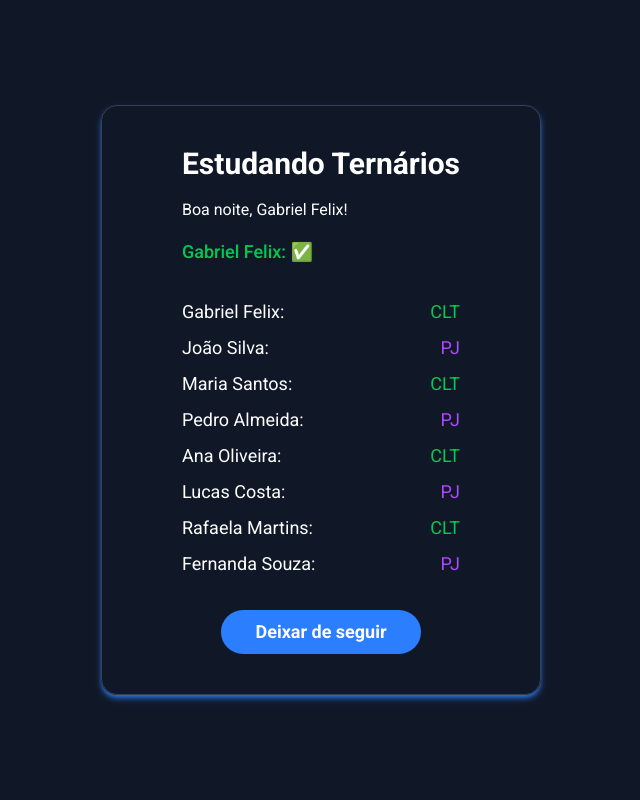
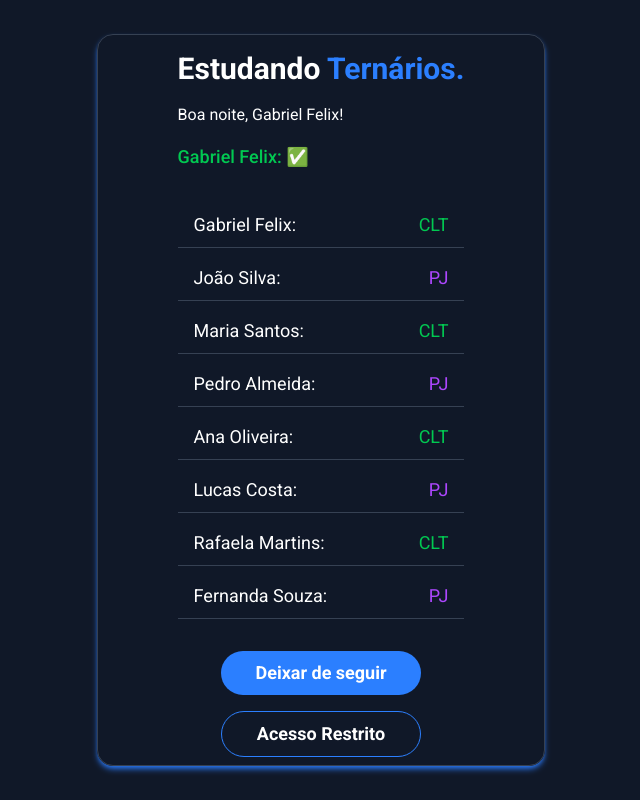
Before and after one commit to GabrielFelix22/estudando-ternario, a React (Vite) app: page / in a window 1280 px wide. Shown: the whole page, without its empty margins (319-959 px from the left). Built offline with nearby package versions, Linux system fonts and the light colour scheme.

Commit message:
commit ajustes no layout, estilos e inclusao de outro button para permissao de acesso caso seja admin ou negado com icon de mouse block para acesso negado.

```diff
--- a/src/App.jsx
+++ b/src/App.jsx
@@ -20,12 +20,19 @@ function App() {
     online: true,
   };
 
+  const admin = {
+    nome: 'Administrador',
+    permissao: 'user',
+  };
+
   const hora = new Date().getHours();
 
   return (
-    <div className="min-h-screen flex flex-col items-center justify-center gap-4 bg-gray-900 text-white container-app">
-      <div className="flex flex-col gap-4 border border-gray-700 py-10 px-20 rounded-2xl shadow-md shadow-blue-500/80">
-        <h1 className="text-3xl font-bold">Estudando Ternários</h1>
+    <div className="min-h-screen flex flex-col items-center justify-center gap-4 bg-gray-900 text-white container-app p-4">
+      <div className="flex flex-col gap-4 border border-gray-700 py-2 px-20 rounded-2xl shadow-md shadow-blue-500/80">
+        <h1 className="text-3xl font-bold mt-2">
+          Estudando <span className="text-blue-500">Ternários.</span>
+        </h1>
         <p>{`${hora < 12 ? 'Bom dia' : hora < 18 ? 'Boa tarde' : 'Boa noite'}, ${usuario.nome}!`}</p>
         <p
           className={`font-medium text-lg ${usuario.online ? 'text-green-500' : 'text-red-500'}`}
@@ -37,7 +44,7 @@ function App() {
           {funcionarios.map((funcionario) => (
             <li
               key={funcionario.nome}
-              className="flex justify-between w-full gap-1"
+              className="flex justify-between w-full gap-1 border-b border-gray-700 py-2 px-4"
             >
               {`${funcionario.nome}:`}
               <span
@@ -58,6 +65,20 @@ function App() {
           >
             {seguindo ? 'Deixar de seguir' : 'Seguir'}
           </button>
+
+          <button
+            type="button"
+            className={`
+              mx-auto block w-50 mt-2 border border-blue-500 text-white font-bold py-2 px-4 rounded-full
+              ${
+                admin.permissao === 'admin'
+                  ? 'hover:bg-blue-400/30 cursor-pointer'
+                  : 'cursor-not-allowed'
+              }
+            `}
+          >
+            {admin.permissao === 'admin' ? 'Acessar Painel' : 'Acesso Restrito'}
+          </button>
         </ul>
       </div>
     </div>
```
